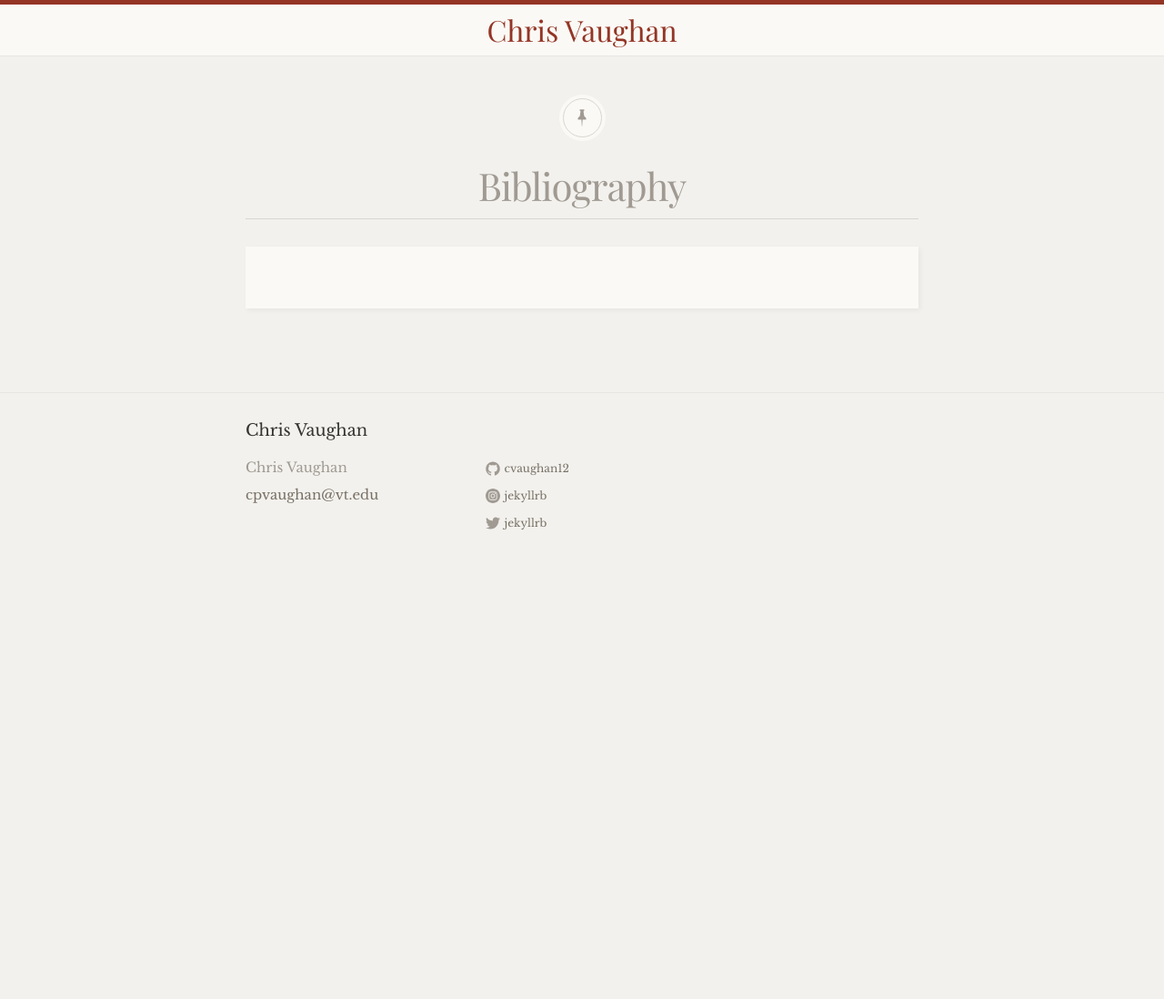
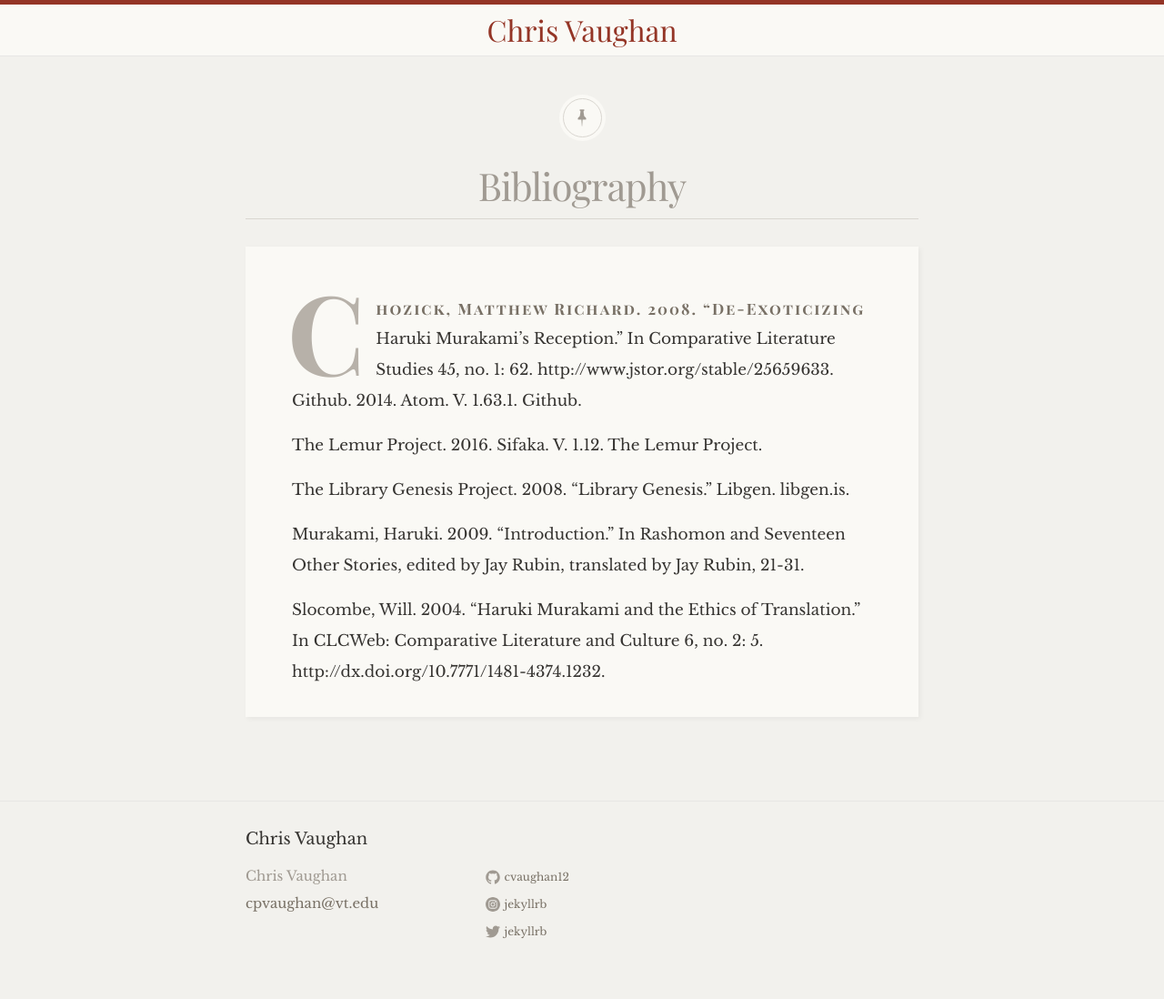
Before and after one commit to cvaughan12/cpvaughan7, a Jekyll site: the page built from bibliography.md, in a window 1280 px wide. Shown: the whole page at 91% size. Built offline with Jekyll 4.4.1, drawn with Linux system fonts in a browser that asks for light colours; some web fonts are replaced; before the commit the page ends 900 px from its top, so only the background shows below that.

Commit message:
Update bibliography.md
Added bibliography text

```diff
--- a/bibliography.md
+++ b/bibliography.md
@@ -3,3 +3,13 @@ layout: page
 title: 'Bibliography'
 permalink: /bibliography/
 ---
+Chozick, Matthew Richard. 2008. “De-Exoticizing Haruki Murakami’s Reception.” In Comparative Literature Studies 45, no. 1: 62. http://www.jstor.org/stable/25659633.
+Github. 2014. Atom. V. 1.63.1. Github.
+
+The Lemur Project. 2016. Sifaka. V. 1.12. The Lemur Project.
+
+The Library Genesis Project. 2008. “Library Genesis.” Libgen. libgen.is.
+
+Murakami, Haruki. 2009. “Introduction.” In Rashomon and Seventeen Other Stories, edited by 	Jay Rubin, translated by Jay Rubin, 21-31.
+
+Slocombe, Will. 2004. "Haruki Murakami and the Ethics of Translation." In CLCWeb: 	Comparative Literature and Culture 6, no. 2: 5. http://dx.doi.org/10.7771/1481-4374.1232.
```
